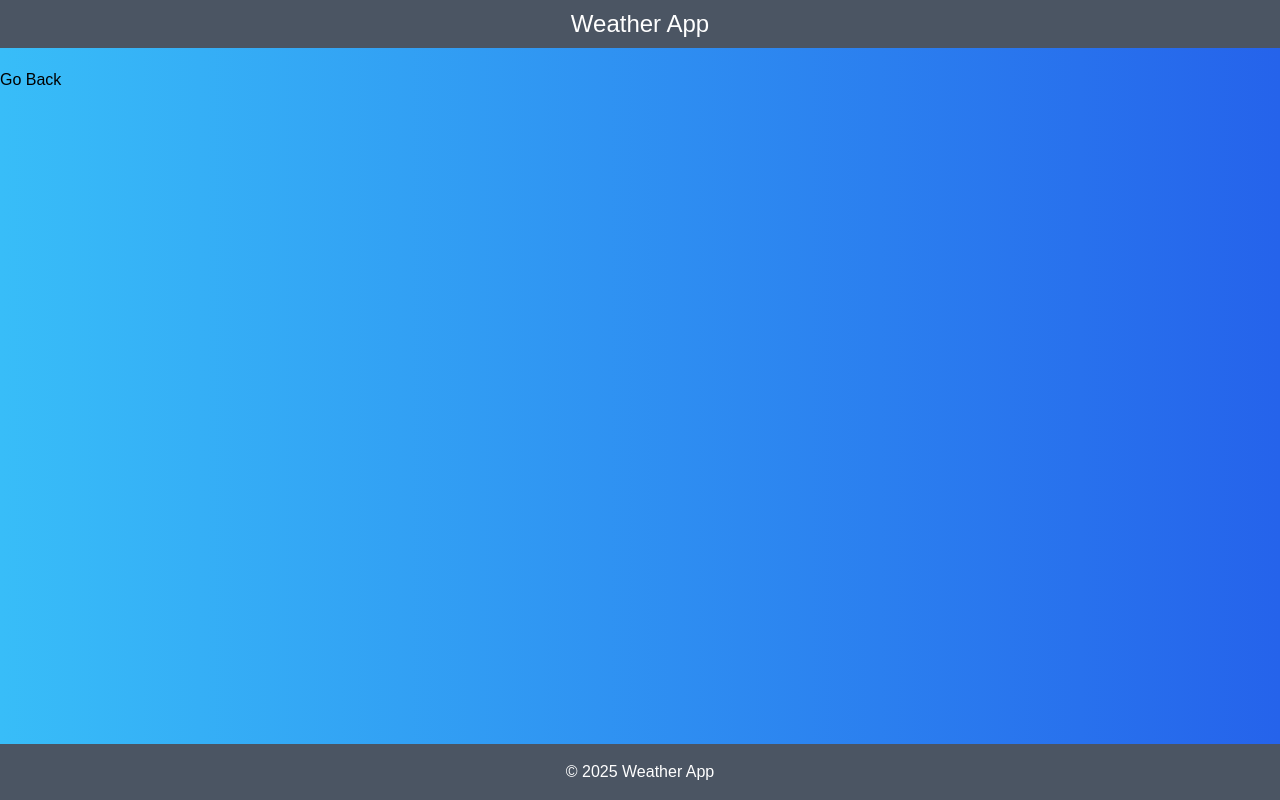
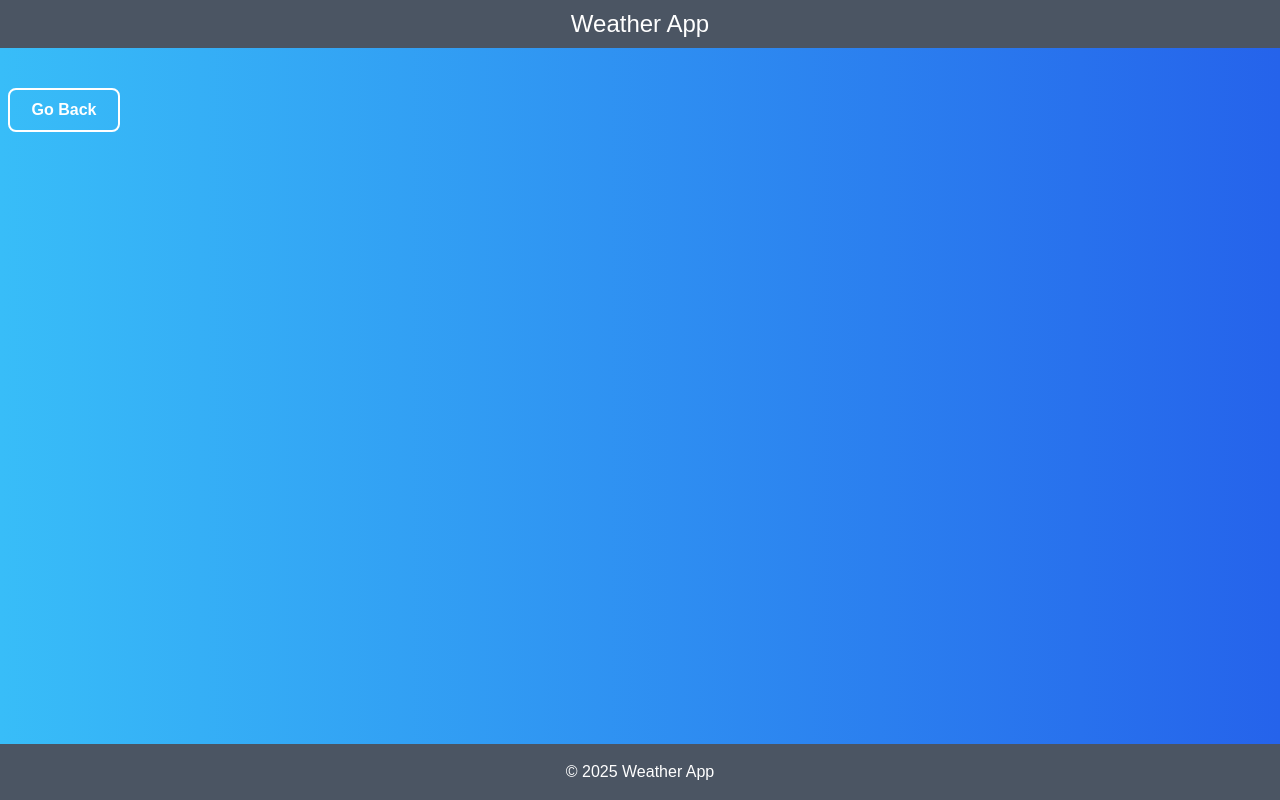
Before and after one commit to DHK2001/weather, a Next.js app: page /1 in a window 1280 px wide. Built offline with nearby package versions, Linux system fonts and the light colour scheme; no server answers.

Commit message:
add go back button component

```diff
--- a/src/app/[date]/page.tsx
+++ b/src/app/[date]/page.tsx
@@ -1,5 +1,6 @@
 "use client";
 
+import GoBackButton from "@/components/go-back-buttons";
 import { fetchWeatherByCity } from "@/services/api";
 import {
   localStorageGetCity,
@@ -26,7 +27,7 @@ const page = () => {
 
   const { date } = useParams();
   return <>
-    <Link href="/">Go Back</Link>
+    <GoBackButton text="Go Back" />
   </>;
 };
 
--- a/src/app/globals.css
+++ b/src/app/globals.css
@@ -52,4 +52,8 @@ body {
   .temperature-button-active {
     @apply bg-transparent text-lg px-4 py-2 rounded-lg border-2 border-blue-800  text-blue-800 mb-5
   }
+
+  .go-back-button {
+    @apply border-2 border-white p-2 rounded-lg ml-2 mt-5 font-bold text-white max-w-28 text-center hover:border-blue-800  hover:text-blue-800
+  }
 }
--- a/src/components/go-back-buttons.tsx
+++ b/src/components/go-back-buttons.tsx
@@ -0,0 +1,11 @@
+import Link from "next/link";
+
+function GoBackButton({ text }: { text: string }) {
+  return (
+    <div className="go-back-button">
+      <Link href="/">{text}</Link>
+    </div>
+  );
+}
+
+export default GoBackButton;
```
